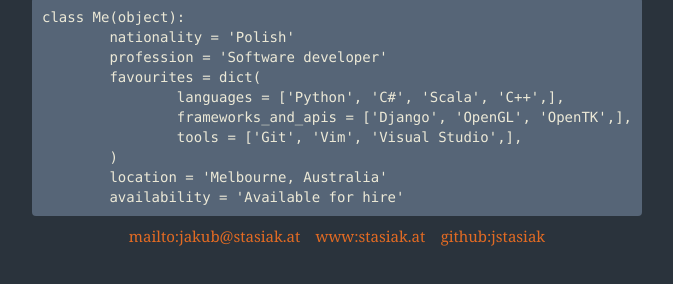
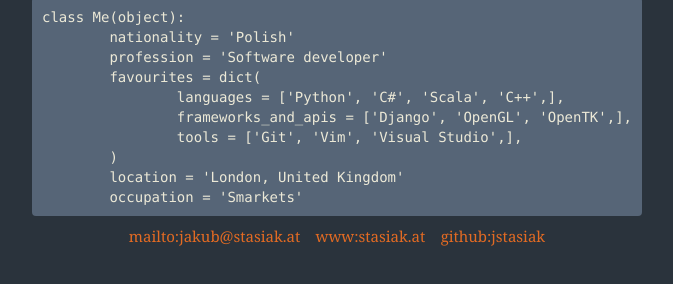
Before and after one commit to jstasiak/jstasiak.github.com, a plain HTML site: page index.html in a window 1280 px wide. Shown: the part 306-590 px from the top of the page, without its empty margins (303-976 px from the left). Drawn offline with nearby package versions, Linux system fonts and the light colour scheme; a small style sheet from the web is missing.

Commit message:
Update availability

```diff
--- a/index.html
+++ b/index.html
@@ -57,8 +57,8 @@
 		frameworks_and_apis = ['Django', 'OpenGL', 'OpenTK',],
 		tools = ['Git', 'Vim', 'Visual Studio',],
 	)
-	location = 'Melbourne, Australia'
-	availability = 'Available for hire'</code></pre>
+	location = 'London, United Kingdom'
+	occupation = 'Smarkets'</code></pre>
 
 			<a href="mailto:jakub@stasiak.at">mailto:jakub@stasiak.at</a>
 			<span class="separator"></span>
```
